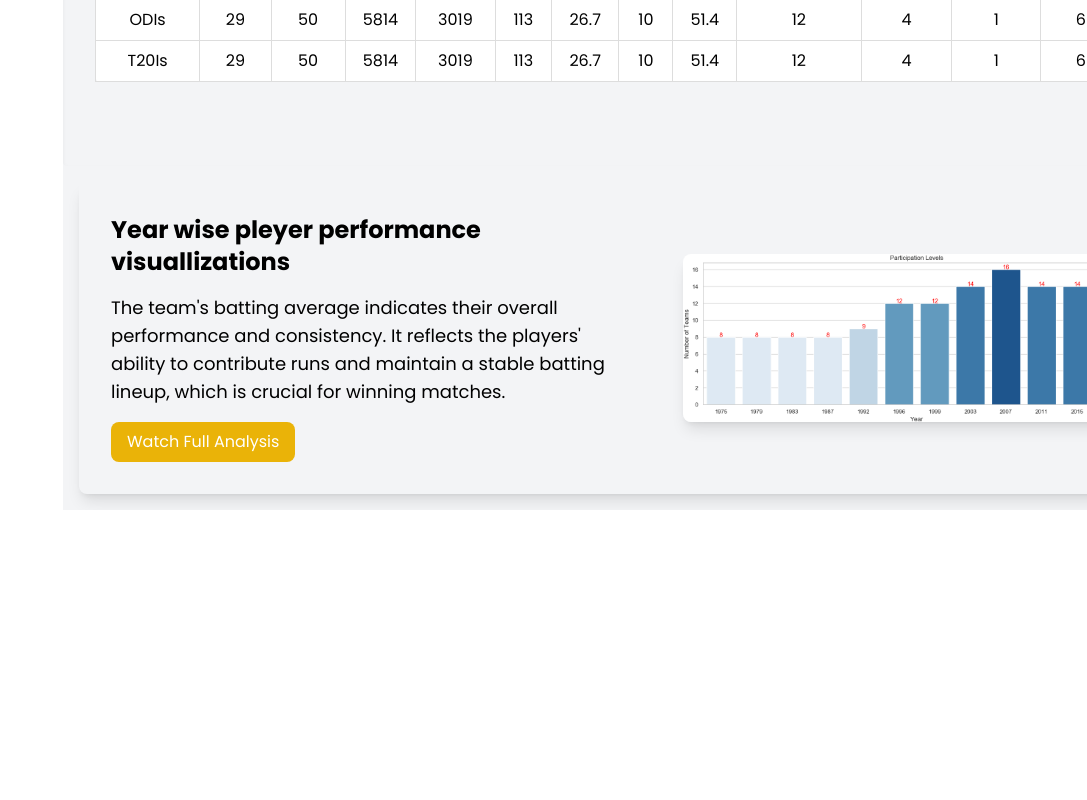
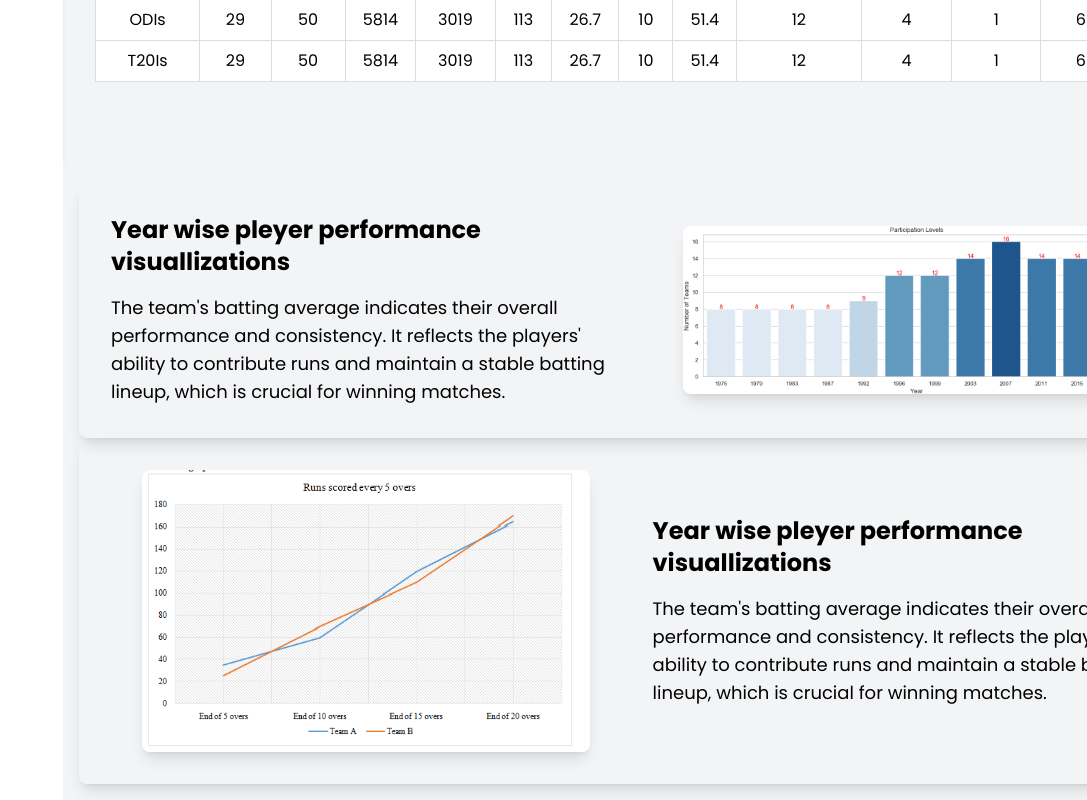
Before and after one commit to AjabNauman958/smart-cricket-frontend, a React (Vite) app: page /MainDashboardApp in a window 1280 px wide. Shown: the part 1793-2593 px from the top of the page, without its empty margins (193-1280 px from the left). Before the commit the page ends 2303 px from the top, so only its background shows below. Built offline with nearby package versions, Linux system fonts and the light colour scheme.

Commit message:
modified

```diff
--- a/src/components/Player/AverageGraph.jsx
+++ b/src/components/Player/AverageGraph.jsx
@@ -1,6 +1,7 @@
 import React from 'react';
 import Graph from '../images/playerperformancce.png';
-import { Link } from 'react-router-dom';
+import Graph2 from '../images/record.png';
+
 
 const AverageGraph = () => {
   return (
@@ -13,9 +14,7 @@ const AverageGraph = () => {
             The team's batting average indicates their overall performance and consistency. It reflects the
             players' ability to contribute runs and maintain a stable batting lineup, which is crucial for winning matches.
           </p>
-          <Link to='/MatchAnalysis' className="mt-4 px-4 py-2 bg-yellow-500 text-white rounded-lg hover:bg-yellow-600 transition duration-300">
-            Watch Full Analysis
-          </Link>
+
         </div>
 
         {/* Right Div */}
@@ -23,6 +22,24 @@ const AverageGraph = () => {
           <img src={Graph} alt="Graph" className="w-full max-w-md rounded-lg shadow-lg" />
         </div>
       </div>
+
+      <div className="flex flex-col md:flex-row dark:text-white text-black p-4 rounded-lg shadow-lg  max-w-6xl flex-wrap" >
+         {/* Right Div */}
+         <div className="flex-1 flex justify-center items-center p-4">
+          <img src={Graph2} alt="Graph" className="w-full max-w-md rounded-lg shadow-lg" />
+        </div>
+        {/* Left Div */}
+        <div className="flex-1 flex flex-col justify-center items-center md:items-start p-4">
+          <h2 className="text-2xl font-bold mb-4">Year wise pleyer performance visuallizations  </h2>
+          <p className="text-lg ">
+            The team's batting average indicates their overall performance and consistency. It reflects the
+            players' ability to contribute runs and maintain a stable batting lineup, which is crucial for winning matches.
+          </p>
+
+        </div>
+
+
+      </div>
     </div>
   );
 }
--- a/src/components/Player/MainDashboardApp.jsx
+++ b/src/components/Player/MainDashboardApp.jsx
@@ -16,14 +16,14 @@ const MainDashboardApp = () => {
 <div className="flex ">
     <Sidebar/>
     <div className='grow ml-16 md:ml-64  bg-gray-100 text-gray-900
-      dark:bg-gray-900 dark:text-white'>
+      dark:bg-gray-900 dark:text-white flex-wrap'>
         <DashboardNavbar/>
         <WelcomeMessage/>
         <div className='mt-9 ml-6 flex flex-wrap'>
           <PlayerProfileCard/>
           <PlayerProfileDetails/>
         </div>
-        <div>
+        <div className='flex-dr'>
           <PlayerCareerStats/>
         </div>
         <div>
```
